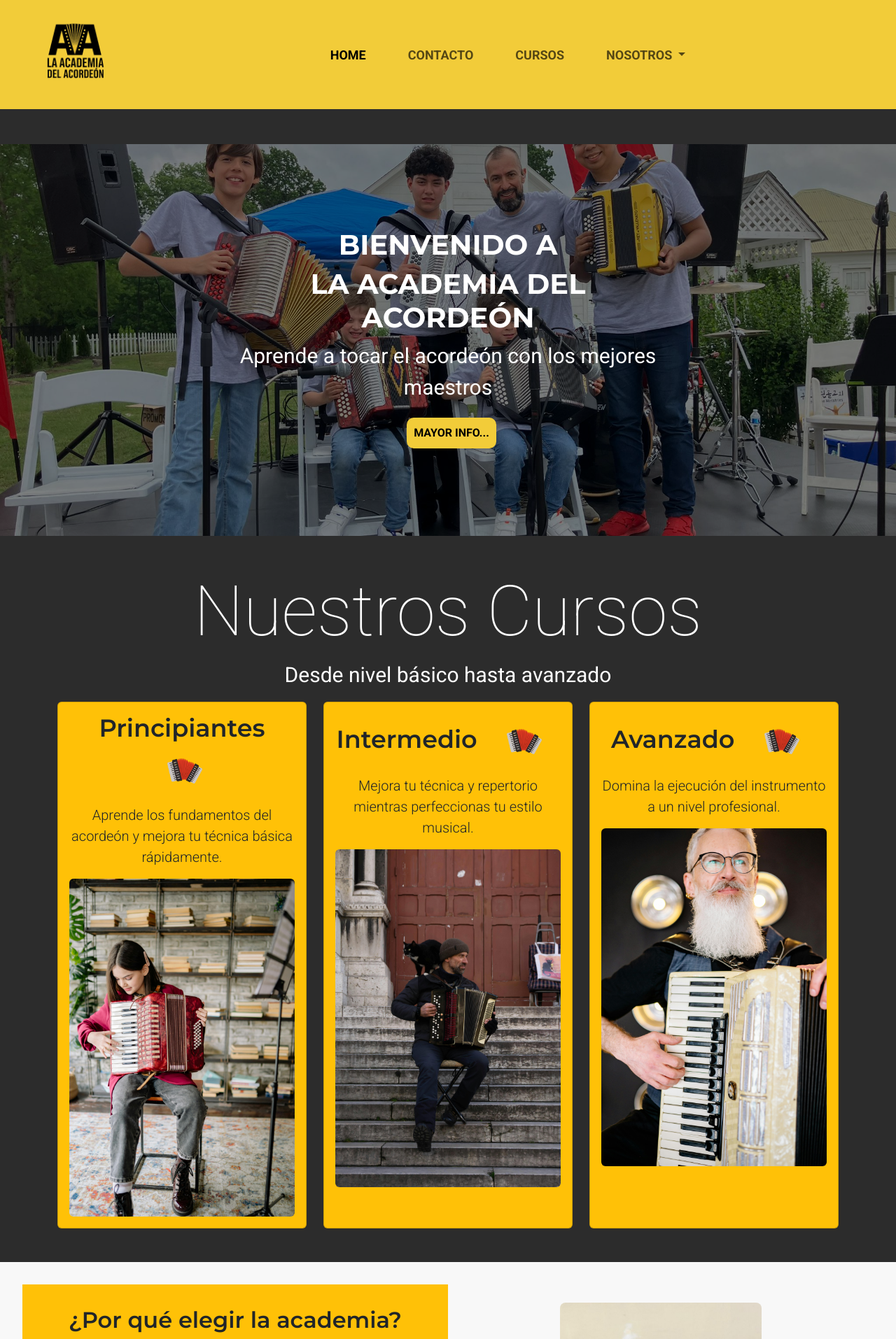
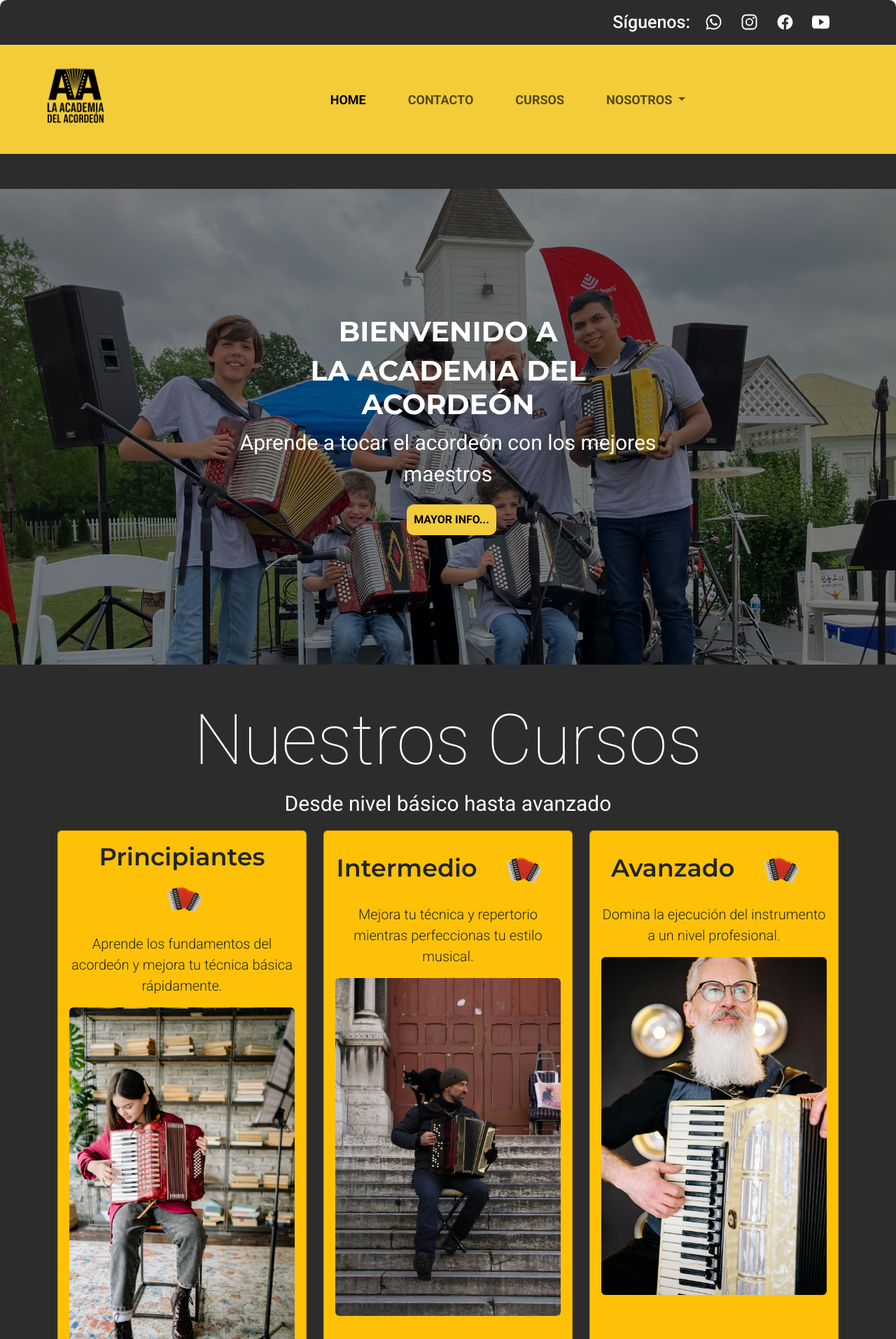
Before and after one commit to Diegorcb27/proyecto_acordeon, a Django app: page / in a window 1280 px wide. Shown: the top 1914 px of the page at 70% size. Run offline with Django 5.2, Linux system fonts and the light colour scheme.

Commit message:
change today 23.06.25

```diff
--- a/core/templates/core/base.html
+++ b/core/templates/core/base.html
@@ -27,11 +27,31 @@
       href="https://fonts.googleapis.com/css2?family=Montserrat:ital,wght@0,100..900;1,100..900&family=Open+Sans:ital,wght@0,300..800;1,300..800&family=Roboto:ital,wght@0,100..900;1,100..900&display=swap"
       rel="stylesheet"
     />
+
+    <!-- redes sociales -->
+    <script
+      type="module"
+      src="https://unpkg.com/ionicons@7.1.0/dist/ionicons/ionicons.esm.js"
+    ></script>
+    <script
+      nomodule
+      src="https://unpkg.com/ionicons@7.1.0/dist/ionicons/ionicons.js"
+    ></script>
   </head>
 
   <body style="padding: 0%">
     <!-- <img src="{% static 'core/img/acordeon.jpg' %}" alt=""> -->
     <header>
+      <!-- logos redes sociales -->
+      <div class="container">
+        <div class="d-flex flex-row justify-content-between justify-content-lg-end align-items-center redes">
+          <div class="p-2">Síguenos:</div>
+          <div class="p-2 mt-2"><a href=""><ion-icon name="logo-whatsapp"></ion-icon></a></div>
+          <div class="p-2 mt-2"><a href=""><ion-icon name="logo-instagram"></ion-icon></a></div>
+          <div class="p-2 mt-2"><a href=""><ion-icon name="logo-facebook"></ion-icon></a></div>
+          <div class="p-2 mt-2"><a href=""><ion-icon name="logo-youtube"></ion-icon></a></div>
+        </div>
+      </div>
       <!-- place navbar here -->
       <nav class="navbar navbar-expand-lg">
         <div class="container-fluid">
@@ -91,7 +111,7 @@
     </header>
     <main>{% block content %} {% endblock %}</main>
     <footer class="footer bg-dark pt-4">
-      <div class="container bg-dark  footer">
+      <div class="container bg-dark footer">
         <div class="row text-left text-md-left">
           <!-- Logo y Misión -->
           <div class="col-md-4 mb-3">
@@ -102,9 +122,26 @@
               style="max-width: 150px"
             />
             <p class="text-foot">
-              Lorem ipsum dolor sit amet, consectetur adipiscing elit. Sed do
-              eiusmod tempor incididunt ut labore et dolore magna aliqua.
+              Únete a nuestra misión. Inspiremos juntos a las nuevas
+              generaciones. Cada acorde, cada nota, construye un camino hacia un
+              mañana lleno de oportunidades.
             </p>
+            <div
+              class="d-flex flex-row justify-content-between justify-content-lg- align-items-center redes bg-dark"
+            >
+              <div class="p-2 mt-2">
+                <a href=""><ion-icon name="logo-whatsapp"></ion-icon></a>
+              </div>
+              <div class="p-2 mt-2">
+                <a href=""><ion-icon name="logo-instagram"></ion-icon></a>
+              </div>
+              <div class="p-2 mt-2">
+                <a href=""><ion-icon name="logo-facebook"></ion-icon></a>
+              </div>
+              <div class="p-2 mt-2">
+                <a href=""><ion-icon name="logo-youtube"></ion-icon></a>
+              </div>
+            </div>
           </div>
 
           <!-- Sitemap -->
--- a/static/core/css/base.css
+++ b/static/core/css/base.css
@@ -1,9 +1,14 @@
 body, html {
-  background-color: #2c2c2c;
+  /* background-color: #2c2c2c; */
+  background-color: white;
   border-radius: 10px;
   margin: 0;
   padding: 0;
   width: 100%;
+}
+
+a{
+  color: white;
 }
 
 .navbar {
@@ -26,6 +31,21 @@ body, html {
   font-style: normal;
   font-variation-settings:
     "wdth" 100;
+}
+
+.redes{
+  margin-left: 30px;
+  background-color: #2c2c2c;
+  height: 4rem;
+  color: white;
+  font-family: "Roboto", sans-serif;
+  font-optical-sizing: auto;
+  font-weight:500 ;
+  font-size: 25px;
+  font-style: normal;
+  font-variation-settings:
+    "wdth" 100;
+
 }
 
 .logo{
--- a/static/core/css/home.css
+++ b/static/core/css/home.css
@@ -9,9 +9,9 @@ body{
   position: relative;
   background-image: url('/static/core/img/bienvenido.jpeg');
   background-size: cover; /* Mantiene el tamaño adecuado sin recortes */
-  background-position: center; /* Centra la imagen */
+  background-position: center top; /* Centra la imagen */
   background-repeat: no-repeat;
-  height: 70vh; /* Mantiene la altura completa */
+  height: 85vh; /* Mantiene la altura completa */
   width: 100%; /* Mantiene el ancho completo */;
 }
 
```
